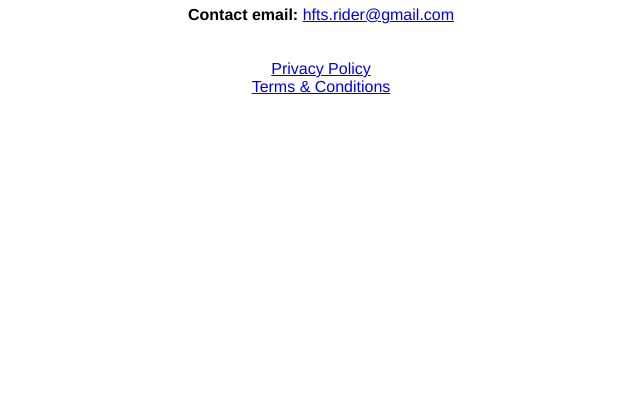
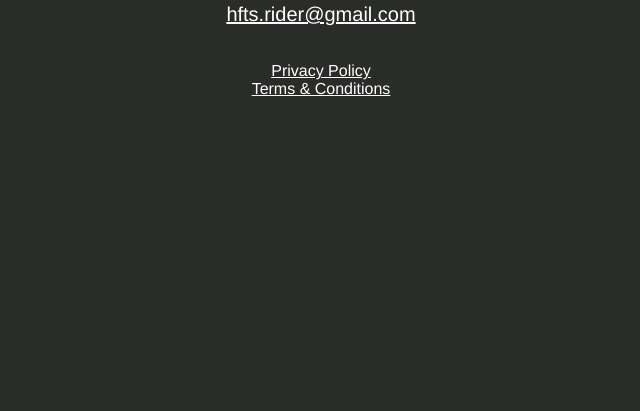
Before and after one commit to HFTSxRiDeR/hfts, a plain HTML site: page index.html in a window 1280 px wide. Shown: the part 389-800 px from the top of the page, without its empty margins (319-959 px from the left). Drawn offline with Linux system fonts and the light colour scheme.

Commit message:
Update index.html

```diff
--- a/index.html
+++ b/index.html
@@ -11,6 +11,8 @@
       align-items: center;
       justify-content: center;
       height: 100%;
+      background: #2a2c29;
+      color: #d6e1ca;
     }
 
     body {
@@ -19,13 +21,20 @@
       font-family: Helvetica, Arial, sans-serif;
       text-align: center;
     }
+
+    a {
+      color: white;
+    }
+
+    .email {
+      font-size: 20px;
+    }
   </style>
 </head>
 <body>
   <h1>Simple Arkanoid</h1>
   <div>
-    <b>Contact email:</b>
-    <a href="mailto:hfts.rider@gmail.com">hfts.rider@gmail.com</a>
+    <a href="mailto:hfts.rider@gmail.com" class="email">hfts.rider@gmail.com</a>
   </div>
   <br>
   <br>
```
